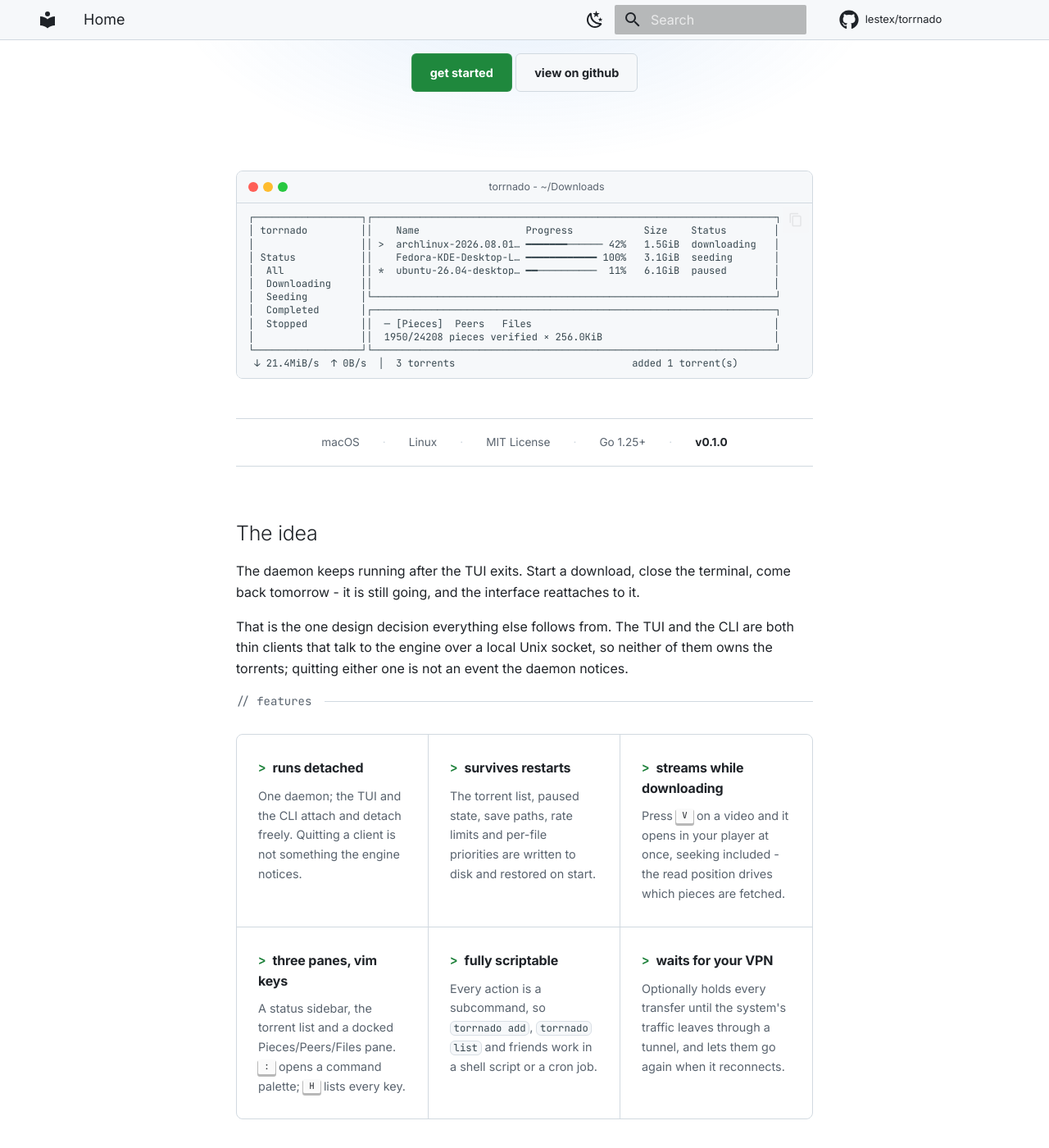
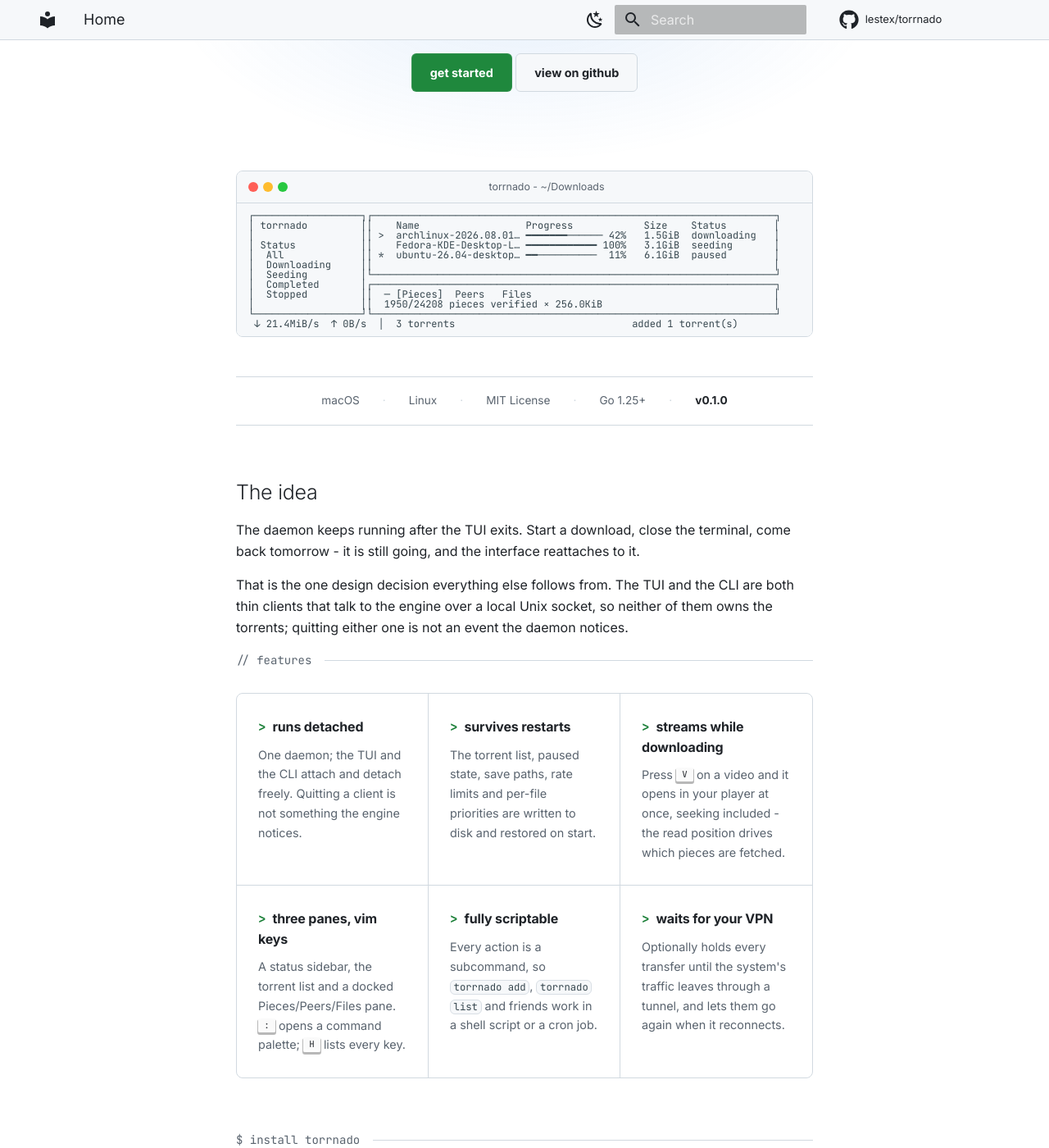
Before and after one commit to lestex/torrnado, an MkDocs documentation site: the page built from docs/index.md, in a window 1280 px wide and 1400 px high, scrolled down 389 px. Shown: the whole window at 82% size. Built offline with MkDocs 1.6.1 and Material for MkDocs 9.7.7, drawn with Linux system fonts in a browser that asks for light colours; comment, search, counter and statistics services are not loaded.

Commit message:
docs: no copy button over the terminal frame, and a solid border
Two faults in the landing page's terminal screenshot.

Material puts a copy button on every code block. This one is a picture of
a running program rather than anything worth putting on a clipboard, and
it floated over the frame's top-right corner, on top of the border. The
container is .md-code__nav in Material 9.7; the older .md-clipboard is
named alongside it so a version bump does not quietly bring the button
back.

The border itself was drawn as a dashed line because line-height was
1.35: the leading opened a gap between one row's box glyph and the next.
At exactly 1 they touch and the frame reads as a rule.

A hairline unevenness remains at high zoom. The character advance is
6.55px, so every column starts on a fractional pixel and vertical stems
rasterise slightly differently row to row. That is font rendering rather
than layout, and it is not visible at normal size.

```diff
--- a/docs/stylesheets/torrnado.css
+++ b/docs/stylesheets/torrnado.css
@@ -297,7 +297,23 @@
   border: 0;
   white-space: pre;
   font-size: 0.6rem;
-  line-height: 1.35;
+  /* Exactly 1, so the box-drawing glyphs touch. Any leading at all leaves
+   * a gap between one row's │ and the next, and the frame that should be
+   * a solid rule renders as a dashed one. */
+  line-height: 1;
+}
+
+/* Material offers a copy button on every code block. This block is a
+ * screenshot of a running program, not something anyone wants on their
+ * clipboard, and the button floats over the frame's top-right corner
+ * where it collides with the border.
+ *
+ * The container is .md-code__nav in Material 9.7; older versions called
+ * the button .md-clipboard, so both are named here rather than betting on
+ * the version a future rebuild pins. */
+.tn-terminal .md-code__nav,
+.tn-terminal .md-clipboard {
+  display: none;
 }
 
 /* Stat bar -------------------------------------------------------------- */
```
